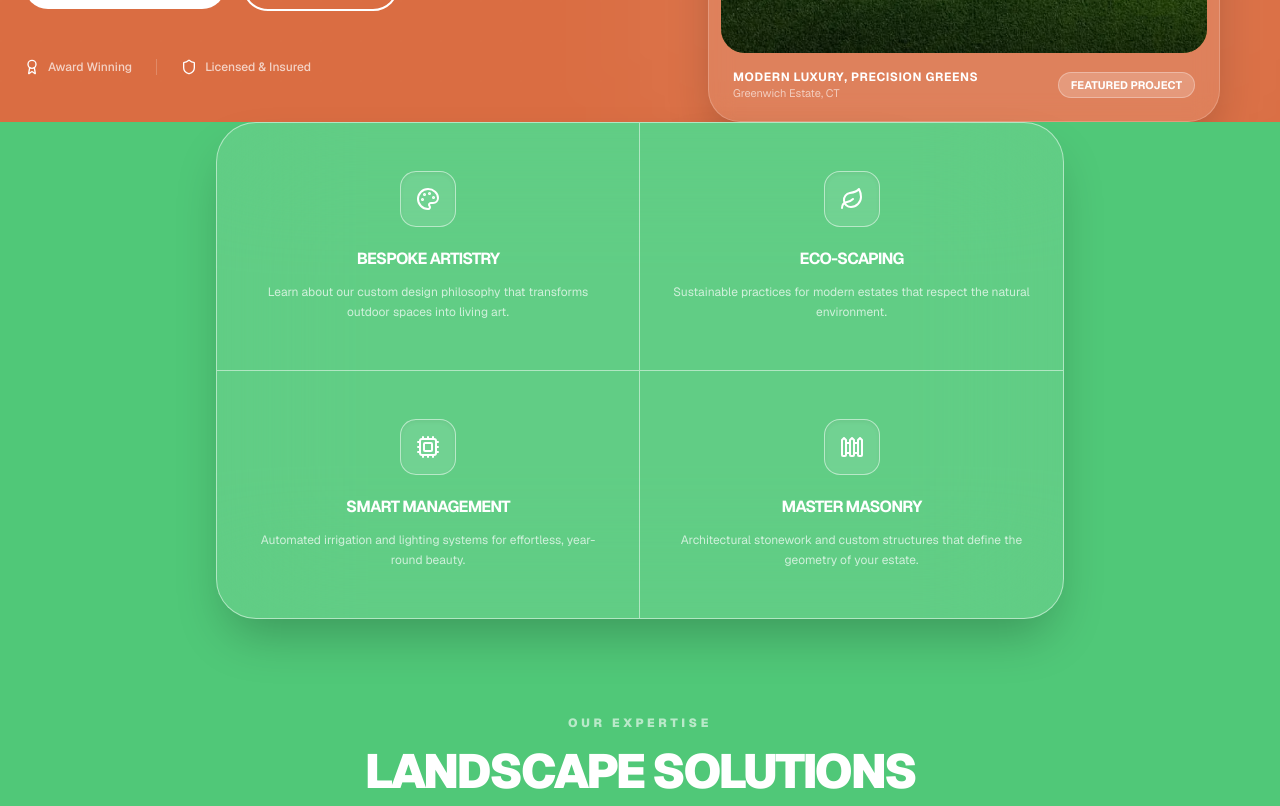
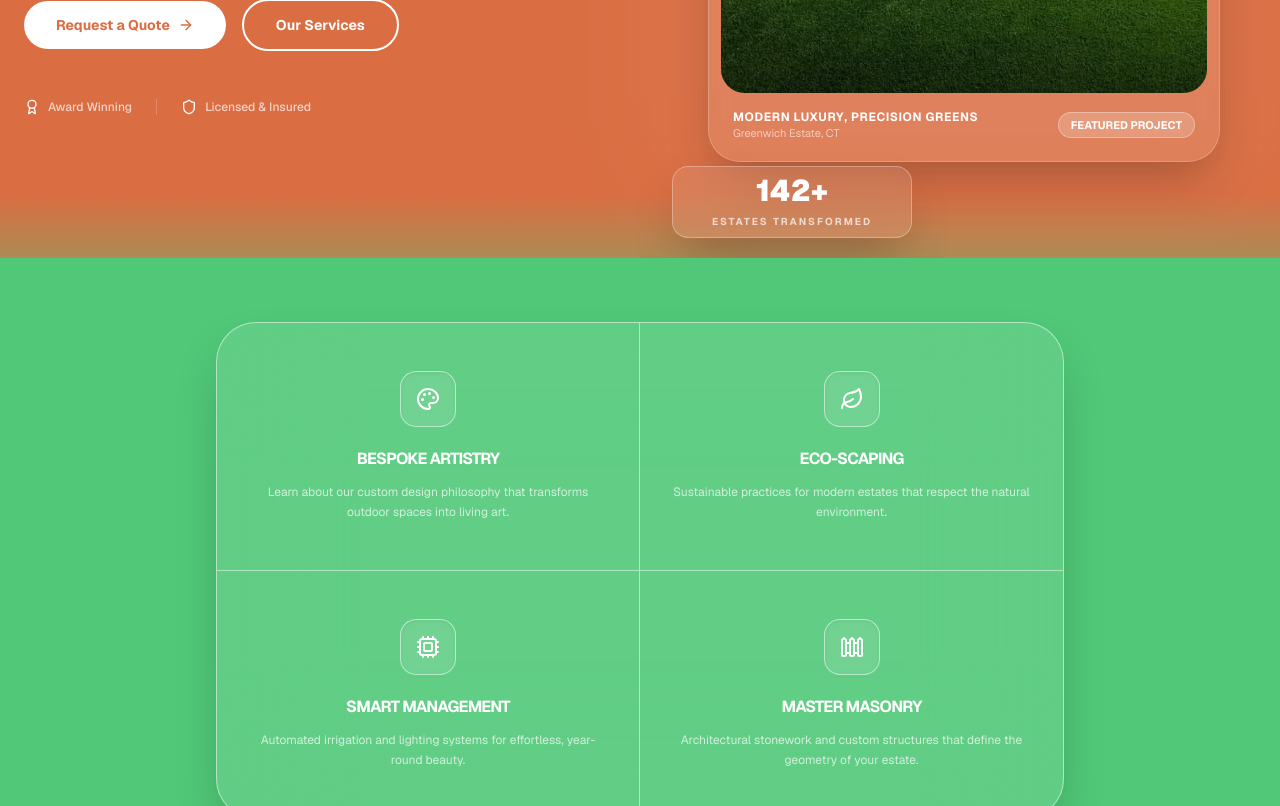
Before and after one commit to AI-automator01/v0-landscaping-landing-page-4-2-orange-emerald, a Next.js app: page / in a window 1280 px wide. Shown: the part 760-1566 px from the top of the page. Built offline with nearby package versions, Linux system fonts and the light colour scheme; no server answers.

Commit message:
feat: adjust padding and margin for hero and services sections

```diff
--- a/app/page.tsx
+++ b/app/page.tsx
@@ -26,14 +26,14 @@ export default function VeridianLandingPage() {
       <main className="bg-[#da6d42]">
 
         {/* 1. HERO: ORANGE */}
-        <section className="relative z-0 bg-[#da6d42] pb-24 lg:pb-0 -mt-10 " >
+        <section className="relative z-0 bg-[#da6d42] pb-24 lg:pb-0-mt-10 " >
           <HeroSection onOpenModal={openModal} />
         </section>
 
         {/* 2. SERVICES: GREEN
             - Reduced padding to tighten the distance around cards
         */}
-        <section className="relative z-10 bg-[#50C878] mt-24 lg:-mt-32 pt-12 lg:pt-0 pb-24 lg:pb-0 -mt-[1px]">
+        <section className="relative z-10 bg-[#50C878] mt-24 lg:-mt-32 pt-40 lg:pt-40 pb-16 lg:pb-0 -mt-[1px]">
           <OverlappingCards />
           <ServicesSection onOpenModal={openModal} />
         </section>
```
